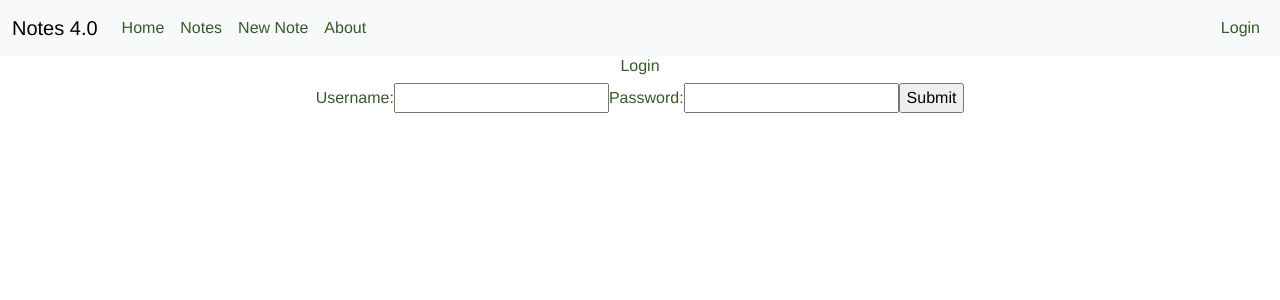
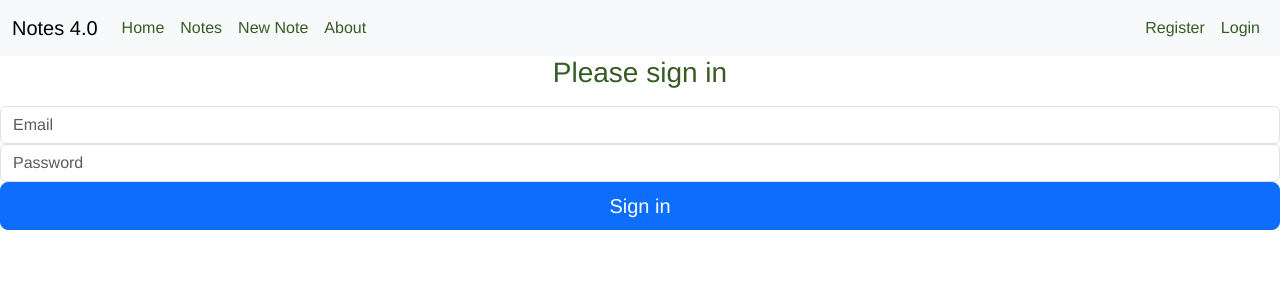
Before and after one commit to KroeningJ/webtech-frontend, a Vue app: page /login in a window 1280 px wide. Shown: the top 300 px of the page. Built offline with nearby package versions, Linux system fonts and the light colour scheme.

Commit message:
Add Login and Register

```diff
--- a/package.json
+++ b/package.json
@@ -22,7 +22,8 @@
     "url": "^0.11.3",
     "util": "^0.12.5",
     "vue": "^3.2.13",
-    "vue-router": "^4.0.3"
+    "vue-router": "^4.0.3",
+    "vuex": "^4.1.0"
   },
   "devDependencies": {
     "@babel/core": "^7.12.16",
--- a/src/components/Navbar.vue
+++ b/src/components/Navbar.vue
@@ -13,6 +13,7 @@
           <router-link class="nav-link" to="/about" style="color: #365c24;">About</router-link>
         </div>
         <div class="navbar-nav ms-auto">
+          <router-link class="nav-link" to="/register" style="color: #365c24;">Register</router-link>
           <router-link class="nav-link" to="/login" style="color: #365c24;">Login</router-link>
         </div>
       </div>
--- a/src/router/index.js
+++ b/src/router/index.js
@@ -4,6 +4,7 @@ import Notes from '../views/Notes.vue'
 import NewNote from '../views/NewNote'
 import About from '../views/About.vue'
 import Login from '../views/Login.vue'
+import Register from '../views/Register.vue'
 
 const routes = [
   {
@@ -27,6 +28,11 @@ const routes = [
     component: About
   },
   {
+    path: '/register',
+    name: 'Register',
+    component: Register
+  },
+  {
     path: '/login',
     name: 'Login',
     component: Login
--- a/src/views/Login.vue
+++ b/src/views/Login.vue
@@ -1,14 +1,13 @@
 <template>
-  <div>
-    <h6>Login</h6>
-    <form @submit.prevent="submitForm">
-      <label for="username">Username:</label>
-      <input type="text" id="username" v-model="username">
-      <label for="password">Password:</label>
-      <input type="password" id="password" v-model="password">
-      <input type="submit" value="Submit">
-    </form>
-  </div>
+  <form @submit.prevent="submitForm">
+    <h1 class="h3 mb-3 fw-normal">Please sign in</h1>
+
+    <input v-model="email" type="email" class="form-control" placeholder="Email" required>
+
+    <input v-model="password" type="password" class="form-control" placeholder="Password" required>
+
+    <button class="w-100 btn btn-lg btn-primary" type="submit">Sign in</button>
+  </form>
 </template>
 
 <script>
@@ -18,16 +17,17 @@ export default {
   name: 'Login',
   data () {
     return {
-      username: '',
+      email: '',
       password: ''
     }
   },
   methods: {
     submitForm () {
-      console.log('Submitting form') // log when the form is submitted
       axios.post(`${process.env.VUE_APP_BACKEND_BASE_URL}/api/v1/login`, {
-        username: this.username,
+        email: this.email,
         password: this.password
+      }, {
+        withCredentials: true
       })
         .then(response => {
           // handle successful login
@@ -36,7 +36,6 @@ export default {
         .catch(error => {
           // handle error
           console.log(error)
-          this.errorMessage = 'Login failed. Please check your username and password.'
         })
     }
   }
@@ -44,24 +43,5 @@ export default {
 </script>
 
 <style scoped>
-#container {
-  height: 400px;
-  width: 400px;
-  position: relative;
-}
-#image {
-  position: absolute;
-  left: 0;
-  top: 0;
-}
-#text {
-  z-index: 100;
-  position: absolute;
-  color: black;
-  font-size: 24px;
-  font-weight: bold;
-  left: 150px;
-  top: 350px;
-}
-
+/* Add your styles here */
 </style>
--- /dev/null
+++ b/src/views/Register.vue
@@ -0,0 +1,49 @@
+<template>
+  <form @submit.prevent="submitForm">
+    <h1 class="h3 mb-3 fw-normal">Please register</h1>
+
+    <input v-model="username" class="form-control" placeholder="Name" required>
+
+    <input v-model="email" type="email" class="form-control" placeholder="Email" required>
+
+    <input v-model="password" type="password" class="form-control" placeholder="Password" required>
+
+    <button class="w-100 btn btn-lg btn-primary" type="submit">Submit</button>
+  </form>
+</template>
+
+<script>
+import axios from 'axios'
+
+export default {
+  name: 'Register',
+  data () {
+    return {
+      username: '',
+      email: '',
+      password: ''
+    }
+  },
+  methods: {
+    submitForm () {
+      axios.post(`${process.env.VUE_APP_BACKEND_BASE_URL}/api/v1/register`, {
+        username: this.username,
+        email: this.email,
+        password: this.password
+      })
+        .then(response => {
+          // handle successful registration
+          this.$router.push({ name: 'Login' }) // navigate to Login view
+        })
+        .catch(error => {
+          // handle error
+          console.log(error)
+        })
+    }
+  }
+}
+</script>
+
+<style scoped>
+/* Add your styles here */
+</style>
```
Also changed, not shown: 1 other file (tests, documents, lock files or other folders).
